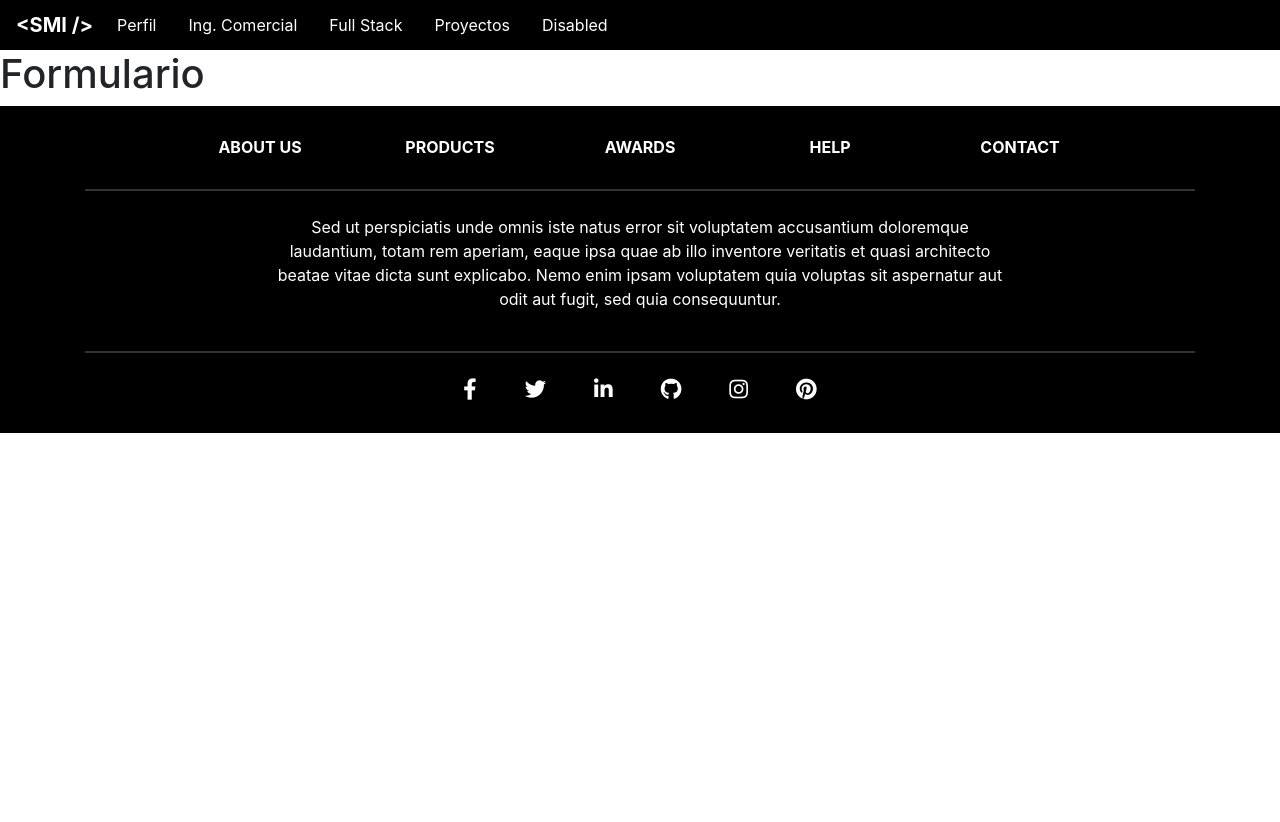
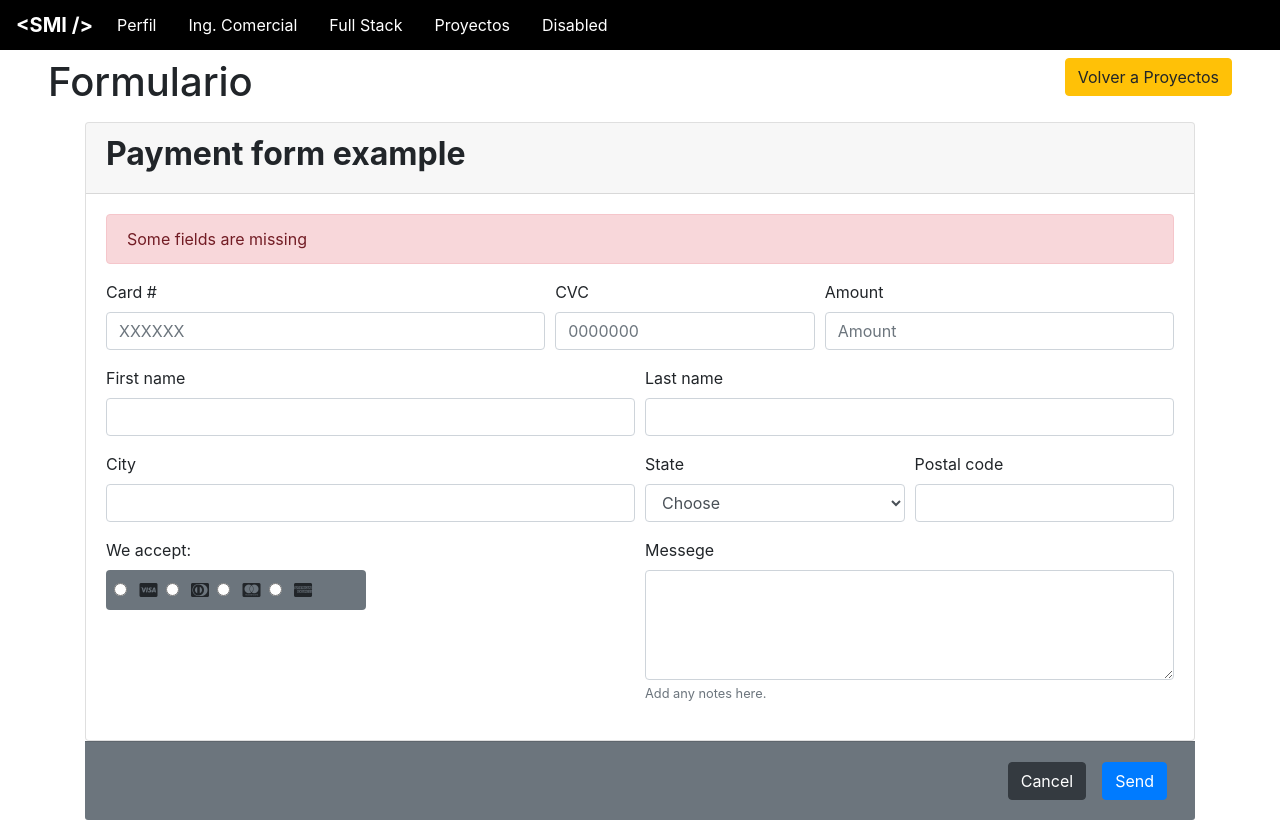
Before and after one commit to jerosantamariai/santamariai, a React (Create React App) app in the folder front/: page /proyectos/formulario in a window 1280 px wide. Shown: the top 822 px of the page. Before the commit the page ends 800 px from the top, so only its background shows below. Built offline with nearby package versions, Linux system fonts and the light colour scheme.

Commit message:
inserting form project without validations to the webpage cause i want to make another project with forms

```diff
--- a/front/src/App.js
+++ b/front/src/App.js
@@ -18,7 +18,7 @@ import TrafficLight from './views/projects/exercises/trafficlight';
 import PostCard from './views/projects/exercises/postcard/postcard';
 import InstagramIndex from './views/projects/exercises/instagram/instagramindex';
 import InstagramFeed from './views/projects/exercises/instagram/instagramfeed';
-import Form from './views/projects/exercises/form';
+import Form from './views/projects/exercises/form/form';
 import ExcuseGenerator from './views/projects/exercises/excusegenerator';
 import DomainNameGenerator from './views/projects/exercises/domainnamegenerator';
 import RandomCard from './views/projects/exercises/randomcard';
--- a/front/src/views/projects/exercises/form.js
+++ /dev/null
@@ -1,11 +0,0 @@
-import React from 'react';
-
-const Form = props => {
-    return (
-        <>
-            <h1>Formulario</h1>
-        </>
-    );
-}
-
-export default Form;
--- /dev/null
+++ b/front/src/views/projects/exercises/form/form.js
@@ -0,0 +1,107 @@
+import React from 'react';
+import { Link } from 'react-router-dom';
+
+const Form = props => {
+    return (
+        <>
+            <div className="subbar d-flex justify-content-between my-2 mx-5">
+                <h1>Formulario</h1>
+                <Link to="/proyectos"><div type="btn" className="btn btn-warning">Volver a Proyectos</div></Link>
+            </div>
+            <div className="container">
+                <div className="row d-flex justify-content-center">
+                    <div className="col">
+                        <form id="formContainer">
+                            <div className="card">
+                                <div className="card-header">
+                                    <h2><b>Payment form example</b></h2>
+                                </div>
+                                <div className="card-body">
+                                    <div className="alert alert-danger " role="alert">
+                                        Some fields are missing
+                            </div>
+                                    <div className="form-row">
+                                        <div className="form-group col-md-5">
+                                            <label for="Card">Card #</label>
+                                            <input type="password" name="Card" className="form-control" id="Card"
+                                                placeholder="XXXXXX" />
+                                        </div>
+                                        <div className="form-group col-md-3">
+                                            <label for="CVC">CVC</label>
+                                            <input type="number" name="CVC" className="form-control" id="" placeholder="0000000" />
+                                        </div>
+                                        <div className="form-group col-md-4">
+                                            <label for="Amount">Amount</label>
+                                            <input type="number" name="Amount" className="form-control" id="" placeholder="Amount" />
+                                        </div>
+                                    </div>
+
+                                    <div className="form-row">
+                                        <div className="form-group col-md-6">
+                                            <label for="First-name">First name</label>
+                                            <input type="text" name="firstName" className="form-control" id="" />
+                                        </div>
+                                        <div className="form-group col-md-6">
+                                            <label for="Last-name">Last name</label>
+                                            <input type="text" name="lastName" className="form-control" id="" />
+                                        </div>
+                                    </div>
+
+                                    <div className="form-row">
+                                        <div className="form-group col-md-6">
+                                            <label for="City">City</label>
+                                            <input type="text" name="City" className="form-control" id="" />
+                                        </div>
+                                        <div className="form-group col-md-3">
+                                            <label for="inputState">State</label>
+                                            <select id="inputState" name="inputState" className="form-control">
+                                                <option value="">Choose</option>
+                                                <option>Región Metropolitana</option>
+                                                <option>Primera Región</option>
+                                                <option>Segunda Región</option>
+                                                <option>Tercera Región</option>
+                                                <option>Cuarta Región</option>
+                                                <option>Otra Región</option>
+
+                                            </select>
+                                        </div>
+                                        <div className="form-group col-md-3">
+                                            <label for="Postal-code">Postal code</label>
+                                            <input type="number" name="postalCode" className="form-control" id="" />
+                                        </div>
+                                    </div>
+
+                                    <div className="form-row d-flex justify-content-center">
+                                        <div className="form-group col-md-3">
+                                            <label for="We-accept" name="weAcept" className="form-label" value="1">We
+                                        accept:</label>
+                                            <div className="form-group bg-secondary p-2 rounded">
+                                                <input type="radio" name="" id="" /> <i className="fab fa-cc-visa px-2"></i>
+                                                <input type="radio" name="" id="" /> <i className="fab fa-cc-diners-club px-2"></i>
+                                                <input type="radio" name="" id="" /> <i className="fab fa-cc-mastercard px-2"></i>
+                                                <input type="radio" name="" id="" /> <i className="fab fa-cc-amex px-2"></i>
+                                            </div>
+                                        </div>
+                                        <div className="form-group col-md-6 offset-md-3">
+                                            <label for="Messege">Messege</label>
+                                            <textarea name="Messege" id="" cols="" rows="4" className="form-control"></textarea>
+                                            <small id="passwordHelpBlock" className="form-text text-muted">
+                                                Add any notes here.
+                                    </small>
+                                        </div>
+                                    </div>
+                                </div>
+                            </div>
+                            <div className="card-footer bg-secondary text-muted d-flex justify-content-end">
+                                <button onclick="myFunction()" type="button" className="btn btn-dark m-2">Cancel</button>
+                                <button type="submit" className="btn btn-primary m-2">Send</button>
+                            </div>
+                        </form>
+                    </div>
+                </div>
+            </div>
+        </>
+    );
+}
+
+export default Form;
```
Also changed, not shown: front/src/views/projects/exercises/form/form.css (added).
